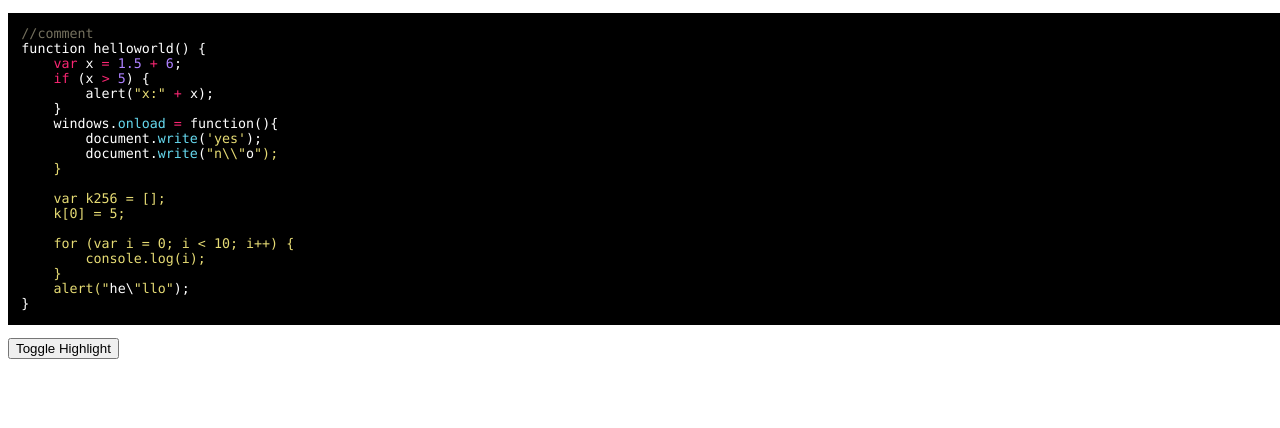
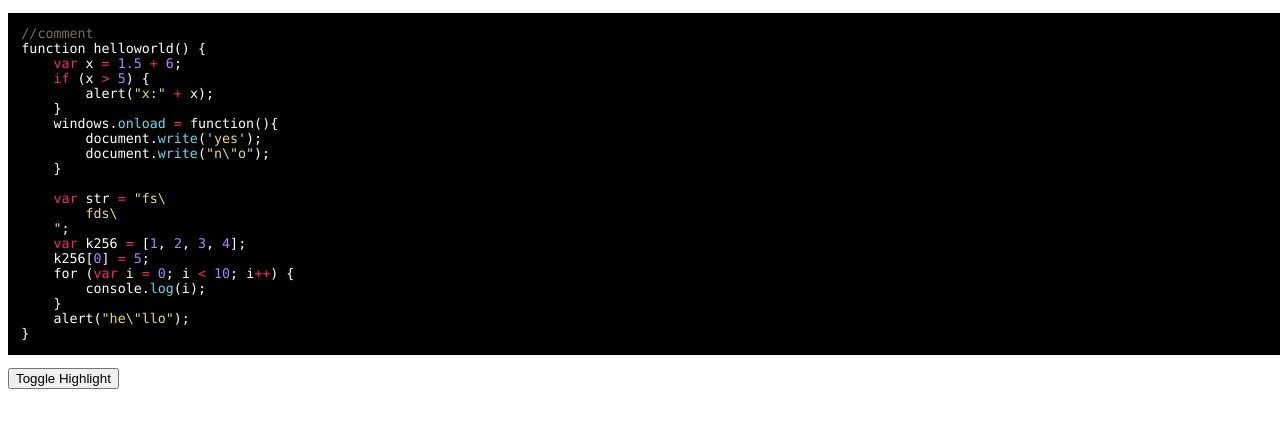
Before and after one commit to moevis/code-lighter, a website: page index.html in a window 1280 px wide. Drawn offline with Linux system fonts and the light colour scheme.

Commit message:
update example

```diff
--- a/index.html
+++ b/index.html
@@ -32,11 +32,16 @@ function helloworld() {
 
 	windows.onload = function(){
 		document.write('yes');
-		document.write("n\\"o");
+		document.write("n\"o");
 	}
 
-	var k256 = [];
-	k[0] = 5;
+	var str = "fs\
+		fds\
+	";
+
+	var k256 = [1, 2, 3, 4];
+
+	k256[0] = 5;
 
 	for (var i = 0; i < 10; i++) {
 		console.log(i);
```
